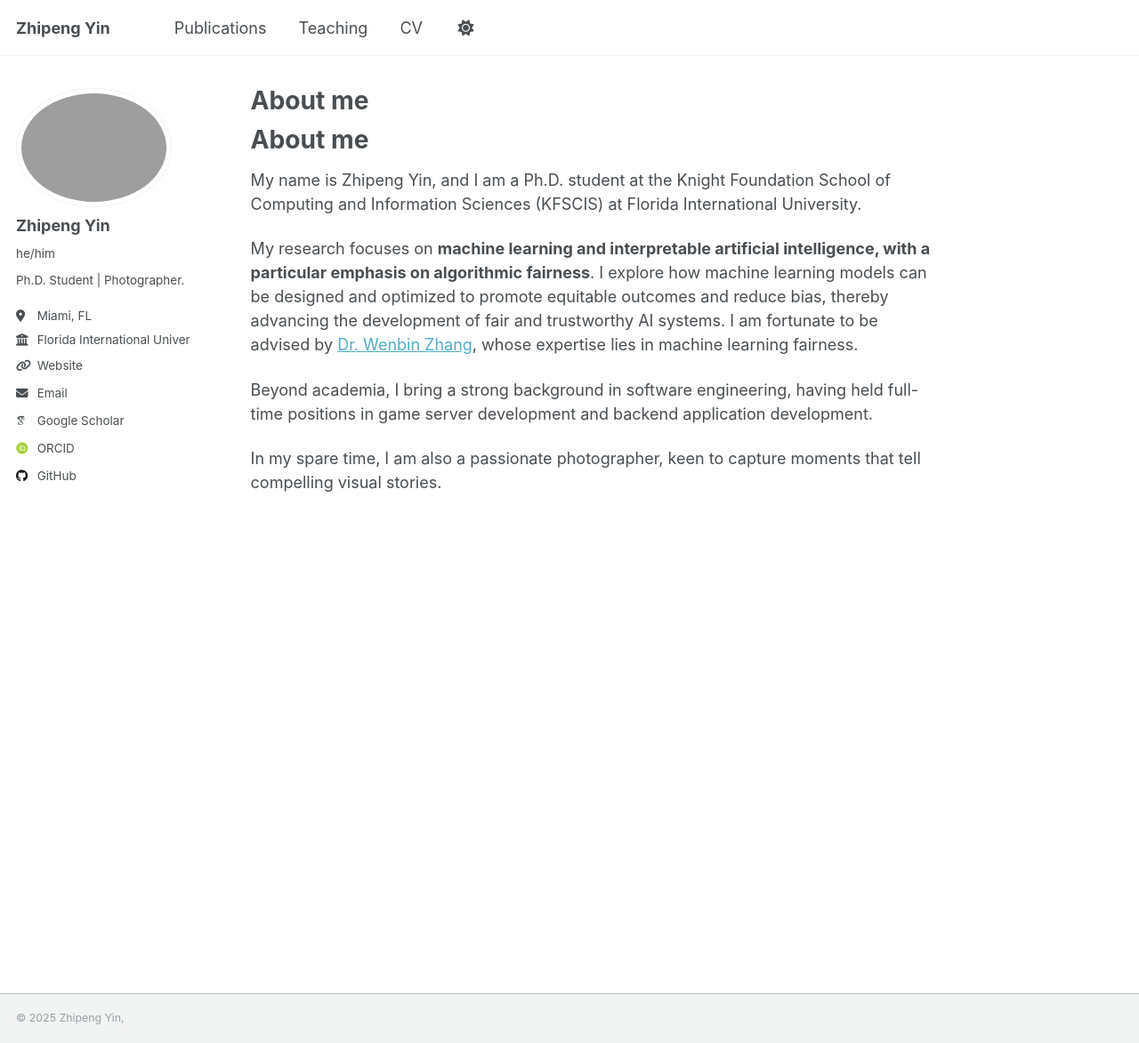
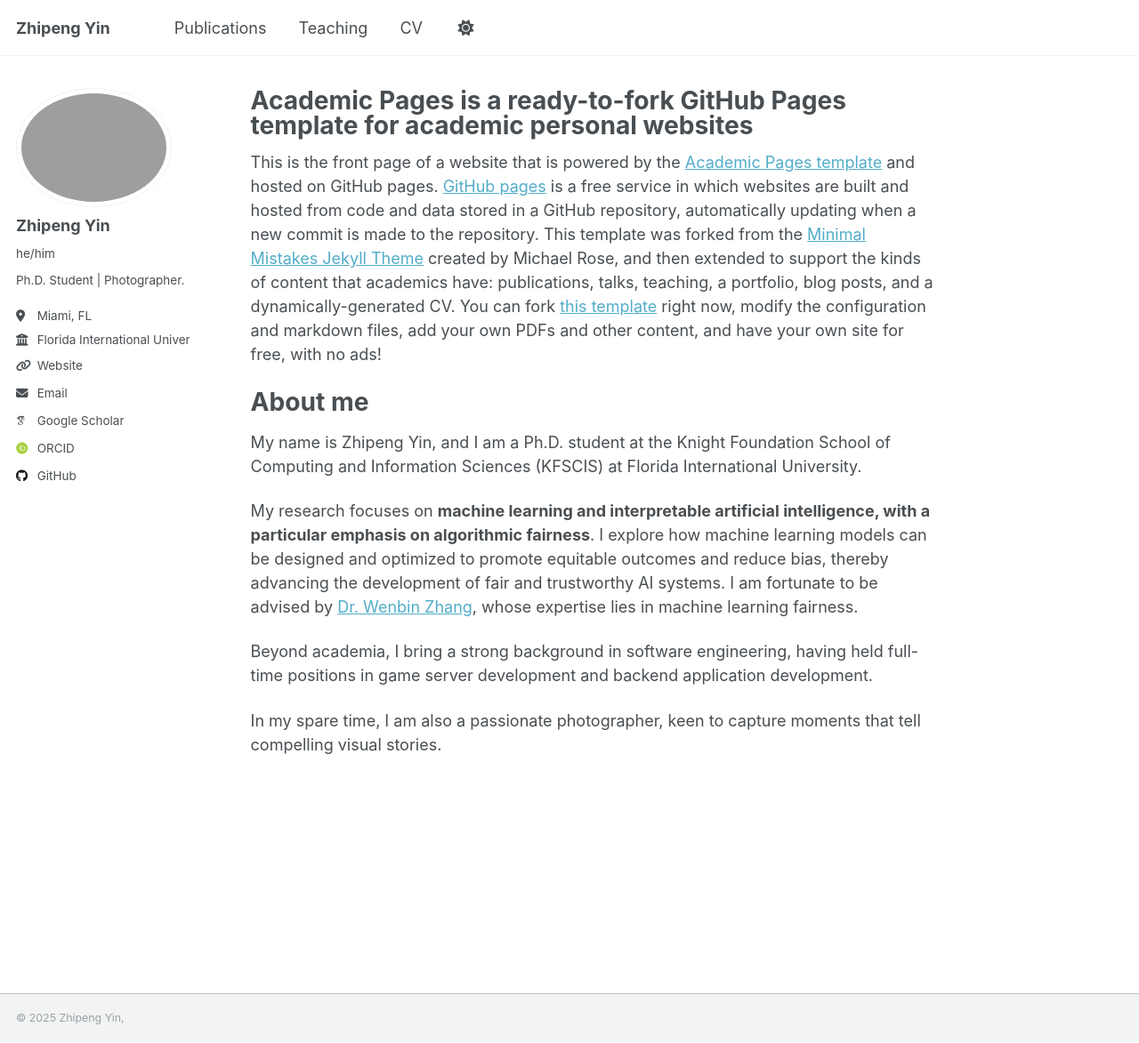
Before and after one commit to stefan0711/stefan0711.github.io, a Jekyll site: the page built from _pages/about.md, in a window 1280 px wide and 1173 px high. Shown: the whole window at 89% size. Built offline with Jekyll 4.4.1, drawn with Linux system fonts in a browser that asks for light colours; some web fonts are replaced; our own code applies the rules of GitHub Pages for plain Markdown files.

Commit message:
config about

```diff
--- a/_pages/about.md
+++ b/_pages/about.md
@@ -1,3 +1,14 @@
+---
+permalink: /
+title: "Academic Pages is a ready-to-fork GitHub Pages template for academic personal websites"
+author_profile: true
+redirect_from:
+  - /about/
+  - /about.html
+---
+
+This is the front page of a website that is powered by the [Academic Pages template](https://github.com/academicpages/academicpages.github.io) and hosted on GitHub pages. [GitHub pages](https://pages.github.com) is a free service in which websites are built and hosted from code and data stored in a GitHub repository, automatically updating when a new commit is made to the repository. This template was forked from the [Minimal Mistakes Jekyll Theme](https://mmistakes.github.io/minimal-mistakes/) created by Michael Rose, and then extended to support the kinds of content that academics have: publications, talks, teaching, a portfolio, blog posts, and a dynamically-generated CV. You can fork [this template](https://github.com/academicpages/academicpages.github.io) right now, modify the configuration and markdown files, add your own PDFs and other content, and have your own site for free, with no ads!
+
 About me
 ======
 My name is Zhipeng Yin, and I am a Ph.D. student at the Knight Foundation School of Computing and Information Sciences (KFSCIS) at Florida International University.
```
